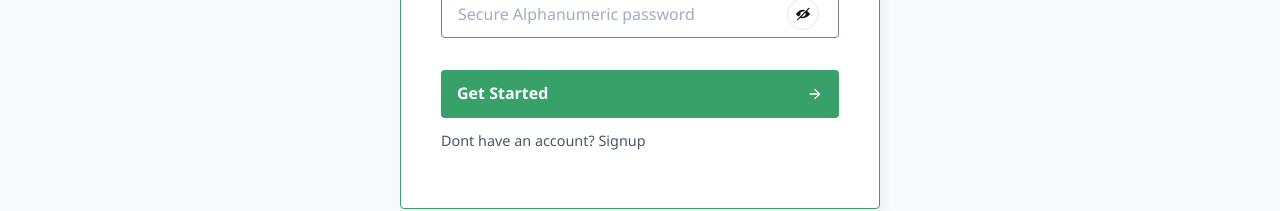
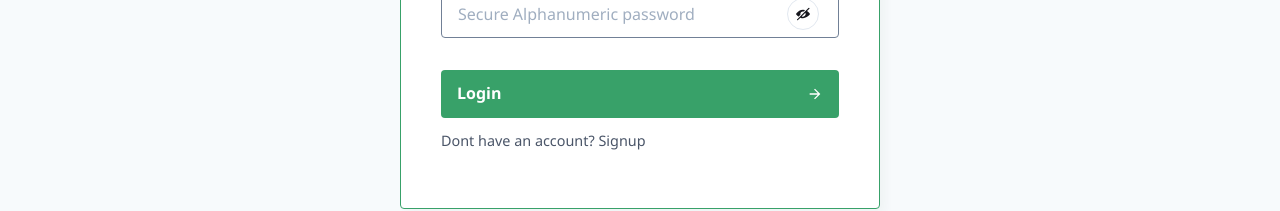
Before and after one commit to koolamusic/alx-seir, a Next.js app in the folder apps/account/: page /login in a window 1280 px wide. Shown: the part 386-597 px from the top of the page. Built offline with nearby package versions, Linux system fonts and the light colour scheme; no server answers; a web font is replaced by a local one.

Commit message:
update login text

```diff
--- a/apps/account/src/pages/login.tsx
+++ b/apps/account/src/pages/login.tsx
@@ -70,7 +70,7 @@ export default function Page(): JSX.Element {
 
                 {/* === form input subsection  === */}
 
-                <SubmitButton mt={8} withIcon buttonName="Get Started" />
+                <SubmitButton mt={8} withIcon buttonName="Login" />
                 <Box mb={6} mt={3} fontSize=".9rem" color="gray.600">
                     <Link href="/signup">Dont have an account? Signup</Link>
                 </Box>
```
